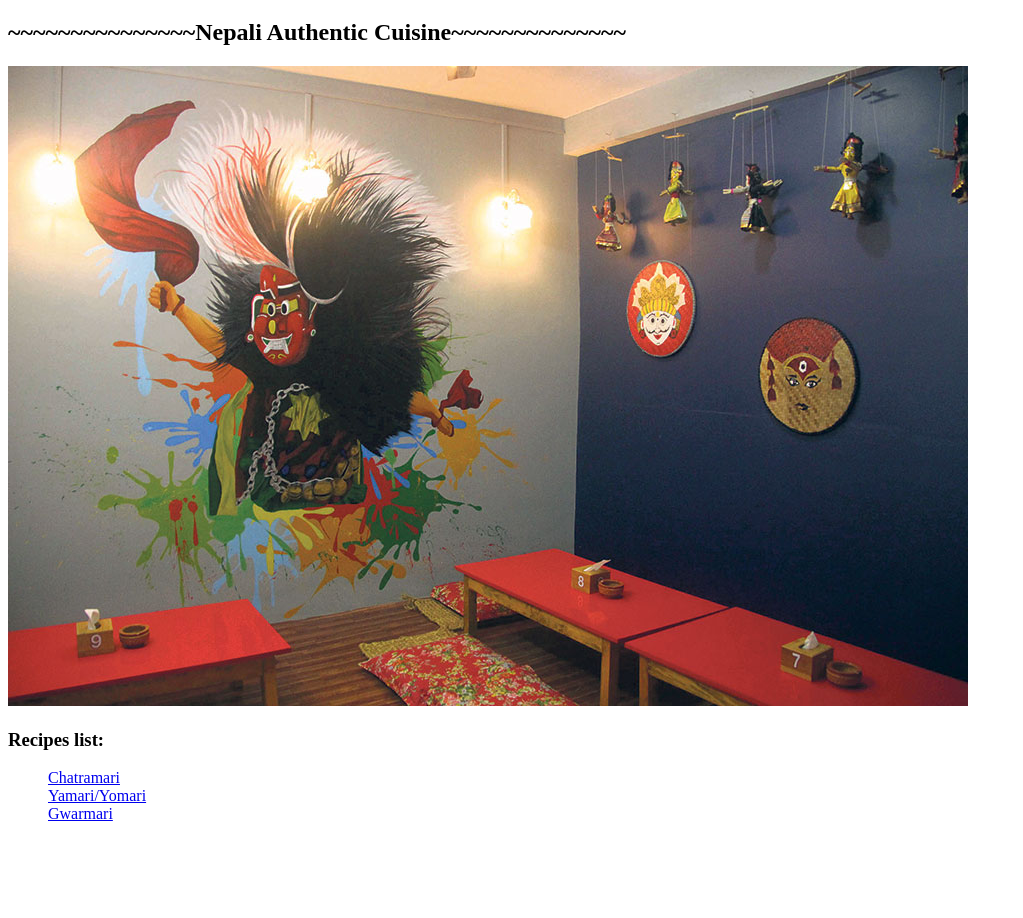
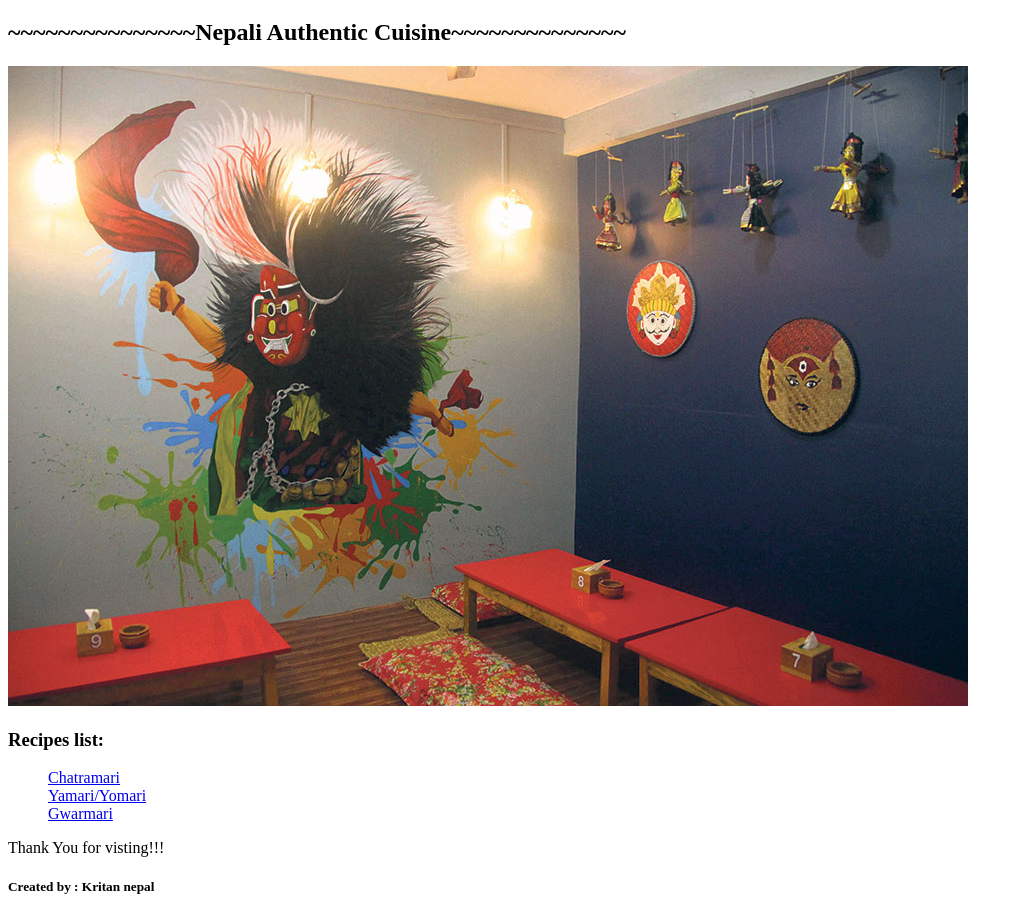
Before and after one commit to Kritan19/odin-recipes, a plain HTML site: page index.html in a window 1280 px wide. Shown: the part 61-979 px from the top of the page, without its empty margins (0-1023 px from the left). Before the commit the page ends 900 px from the top, so only its background shows below. Drawn offline with Linux system fonts and the light colour scheme.

Commit message:
Add link and credits.

```diff
--- a/index.html
+++ b/index.html
@@ -14,5 +14,7 @@
       <a href="recipes/yomari.html">Yamari/Yomari</a><br>
       <a href="recipes/gwarmari.html">Gwarmari</a><br>
     </ul>
+    Thank You for visting!!!
+    <h5>Created by : Kritan nepal</h5>
   </body>
 </html>
```
Also changed, not shown: 1 other file.
